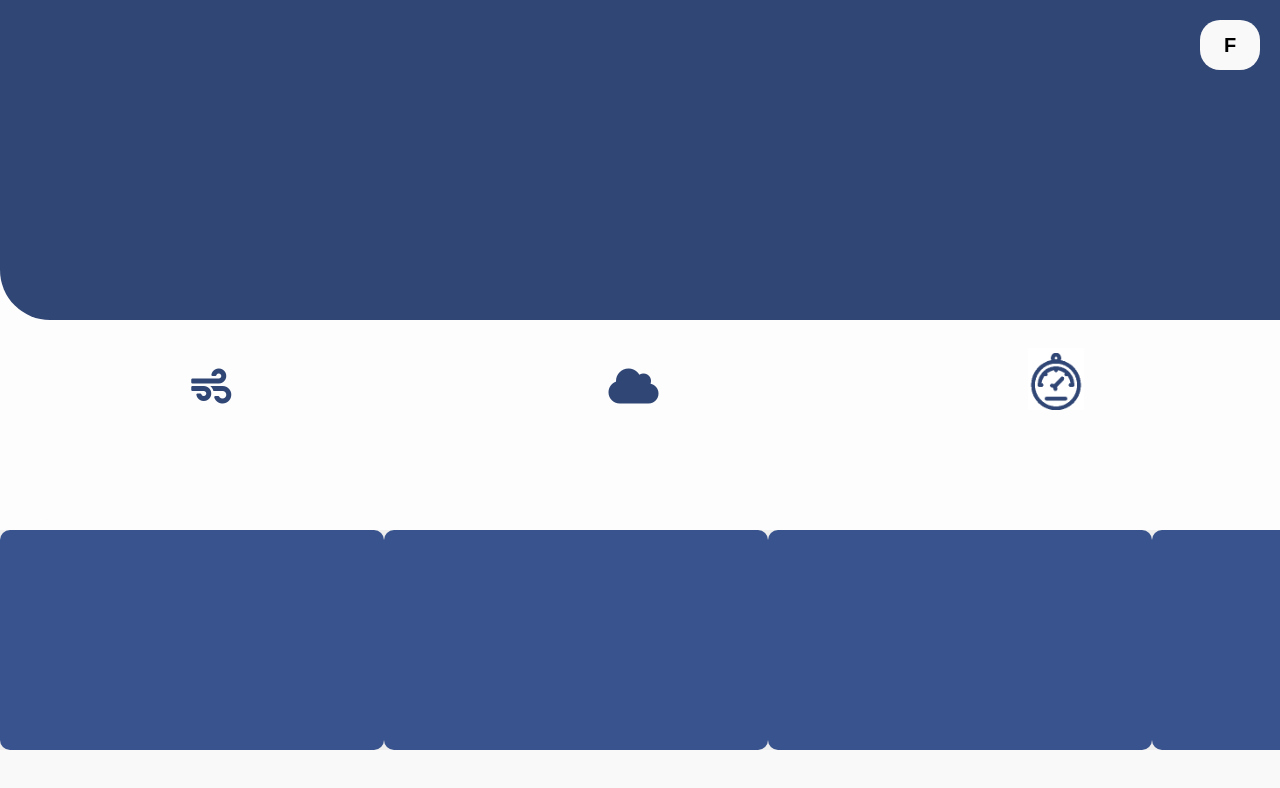
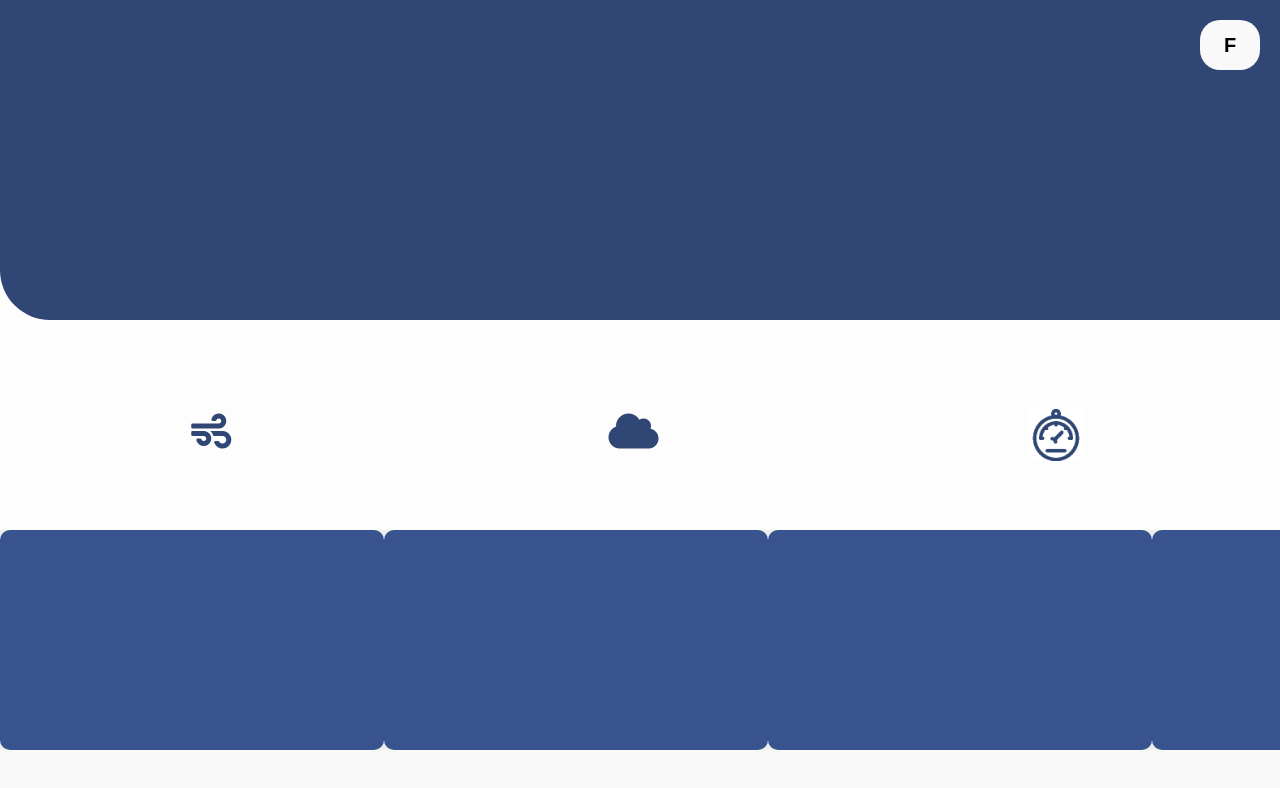
Before and after one commit to tomekxoxo/weatherApp, a website: page index.html in a window 1280 px wide. Drawn offline with nearby package versions, Linux system fonts and the light colour scheme.

Commit message:
conditions styles updated

```diff
--- a/style.scss
+++ b/style.scss
@@ -122,7 +122,7 @@ main{
             display: flex;
             flex-direction: column;
             align-items: center;
-            justify-content: space-around;
+            justify-content: flex-end;
             i{
 
               display: flex;
@@ -130,6 +130,7 @@ main{
               font-size: 4rem;
               color: $blue;
               height: 50%;
+              margin-bottom: 2rem;
             }
             span{
               font-size: 2rem;
@@ -137,9 +138,9 @@ main{
               color: $blue;
             }
             img{
-              padding-top: .5rem;
+              margin-bottom: 3.4rem;
               background-color: white;
-              height: 35%;
+              height: 30%;
             }
           }
         }
```
Also changed, not shown: style.css.
